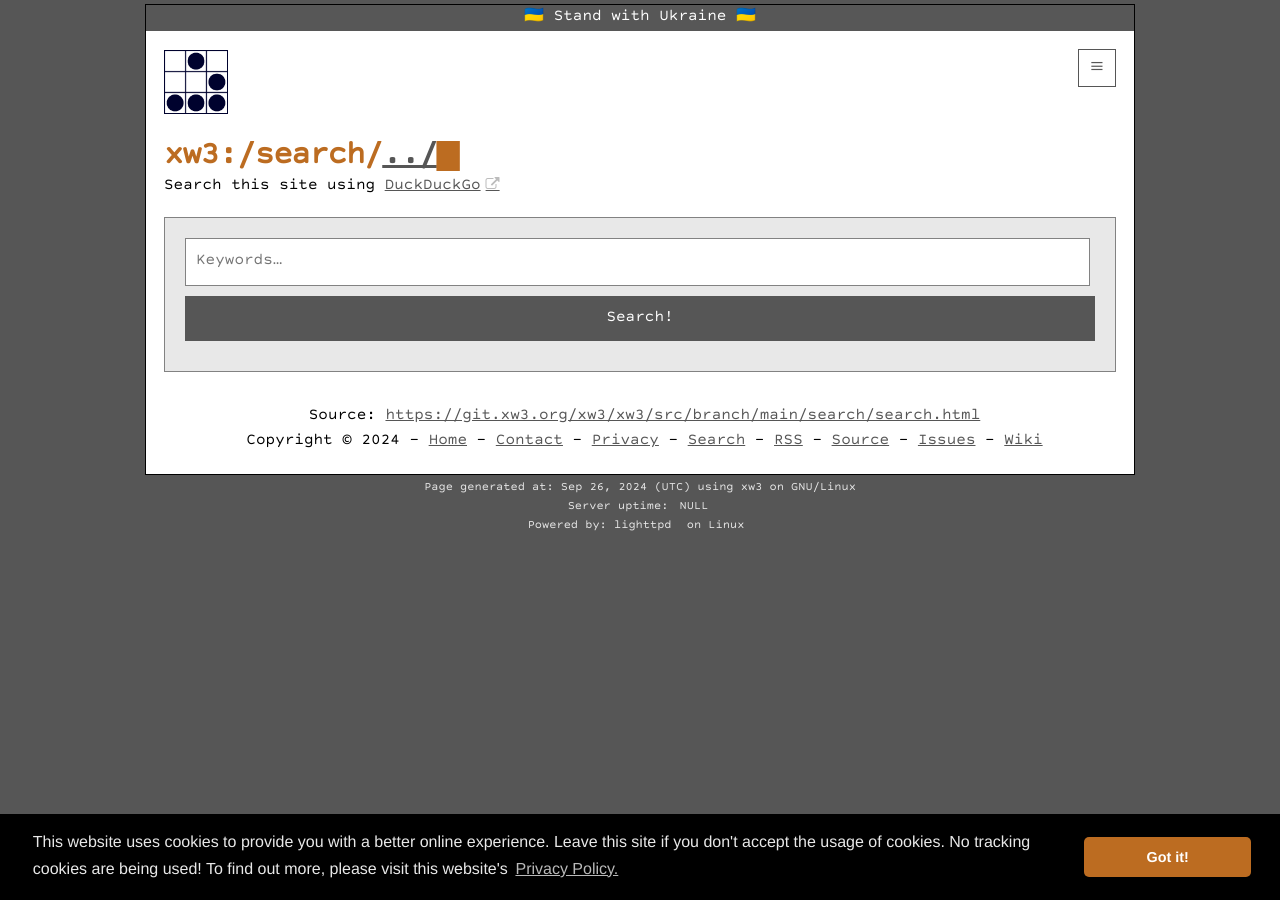
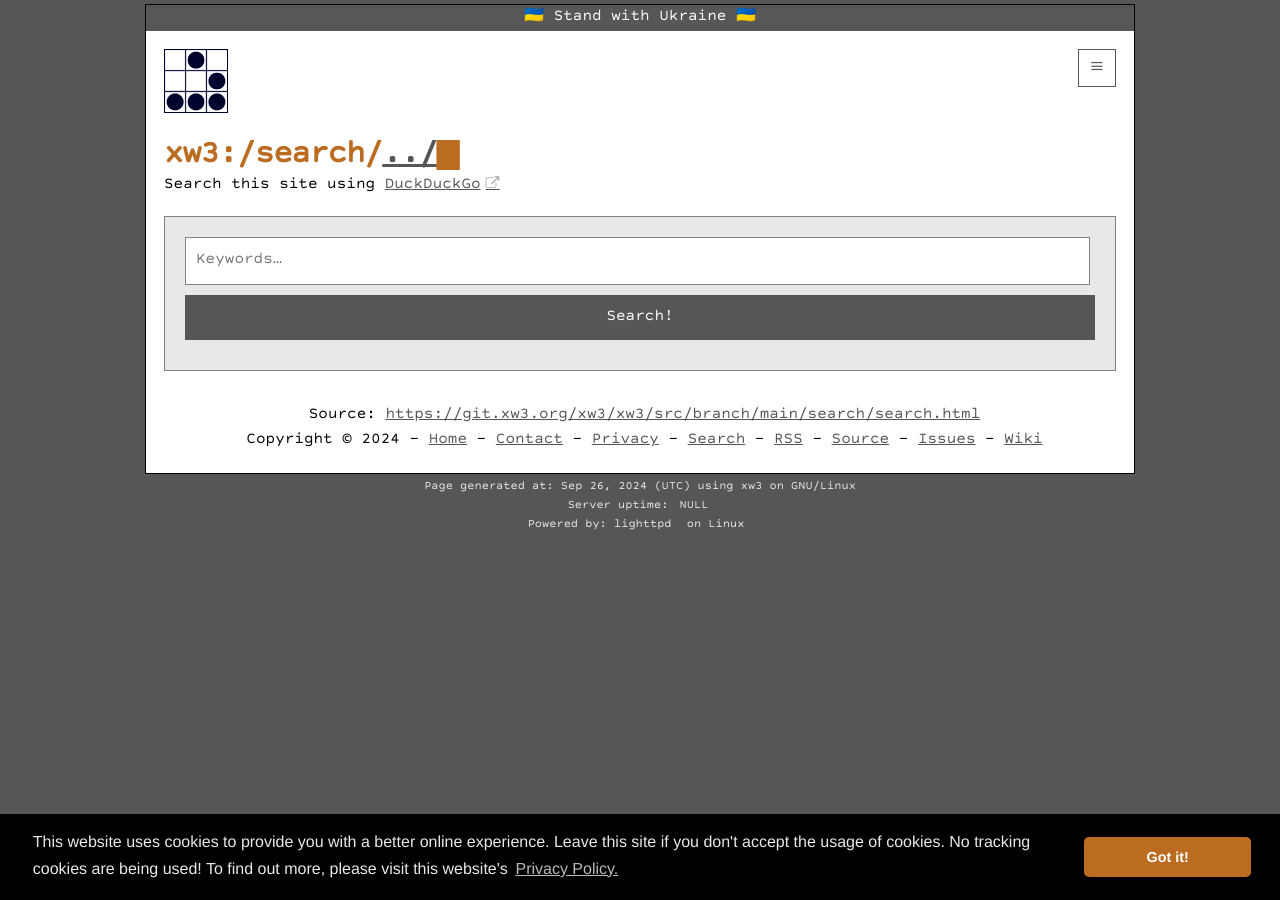
Before and after one commit to hanez/xw3, a Jekyll site: the page built from search/search.html, in a window 1280 px wide. Built offline with Jekyll 4.4.1, drawn with Linux system fonts in a browser that asks for light colours; comment, search, counter and statistics services are not loaded.

Commit message:
README update and fixes.

```diff
--- a/_includes/header.html
+++ b/_includes/header.html
@@ -1,6 +1,6 @@
 <header class="site-header">
   <div class="wrapper">
-    <a class="site-title" href="/"><img height="64" src="/images/logo.png" alt="{{ site.title }}" style="margin: 10px 0 18px 0"></a>
+    <a class="site-title" href="/"><img height="64" src="/images/logo.png" alt="{{ site.title }}" style="margin: 9px 0 18px 0"></a>
     <nav class="site-nav">
       <a href="#" class="menu-icon"><span>&#8801;</span></a>
       <div class="trigger">
```
Also changed, not shown: README.md.
